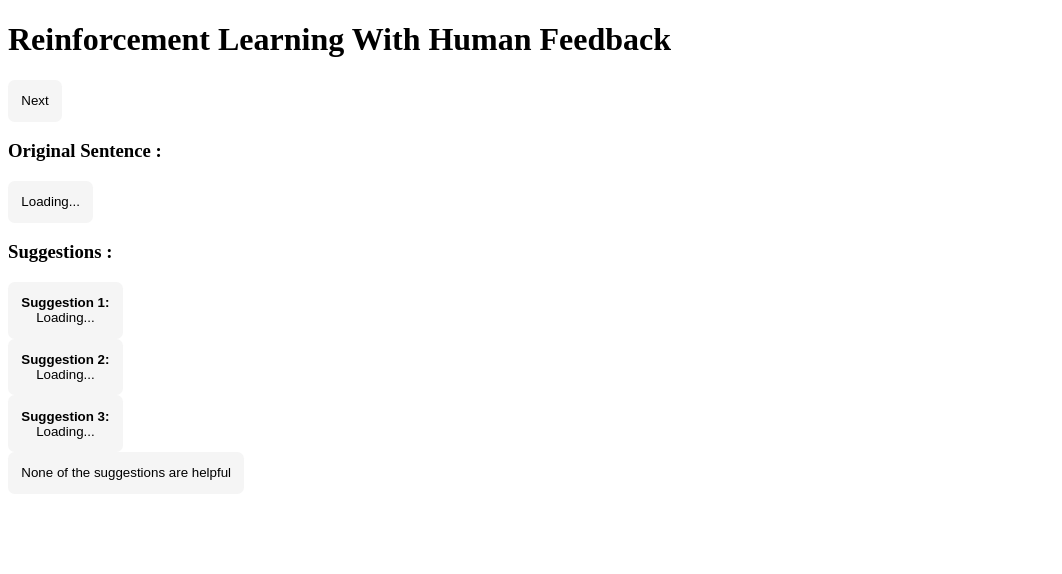
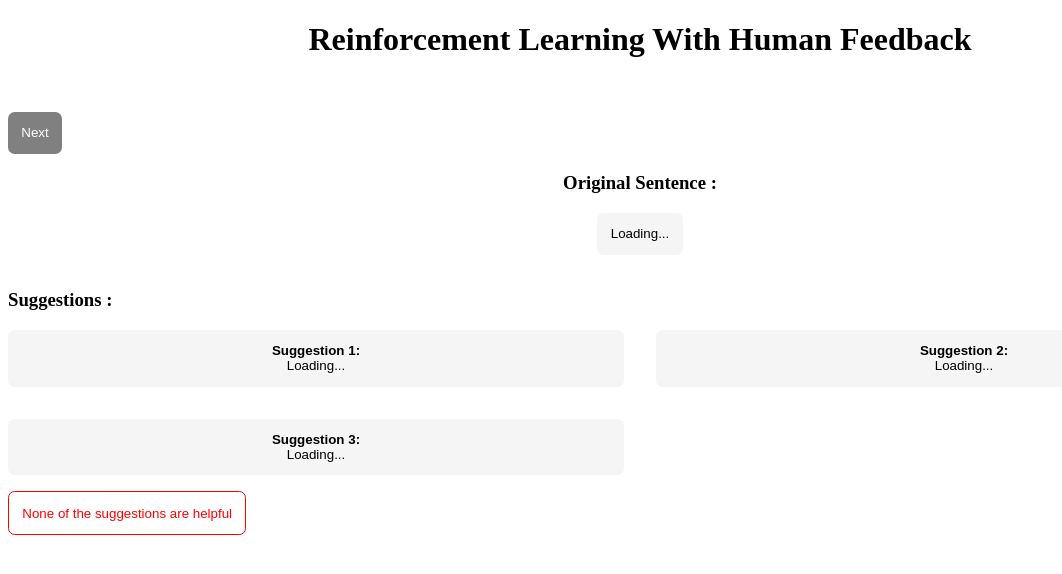
Before and after one commit to gla6-fp-team1/gaelic-project, a React (Create React App) app in the folder client/: page / in a window 1280 px wide. Shown: the top 574 px of the page, without its empty margins (0-1062 px from the left). Built offline with nearby package versions, Linux system fonts and the light colour scheme; no server answers.

Commit message:
Added class attributes to all components

```diff
--- a/client/src/pages/Home.js
+++ b/client/src/pages/Home.js
@@ -58,22 +58,26 @@ export function Home() {
 	return (
 		<div>
 			<header>
-				<h1>Reinforcement Learning With Human Feedback</h1>
+				<h1 className="center paddingBottom">
+					Reinforcement Learning With Human Feedback
+				</h1>
 			</header>
-			<main role="main">
+			<main role="main" className="flex">
 				<div>
 					<NextSentence setNextOriginalText={setNextOriginalText} />
 				</div>
-			<div>
-				<OriginalSentence text={randomText} />
-
-			</div>
-				<div><h3>Suggestions :</h3>{suggestions}</div>
+				<div className="center paddingBottom">
+					<OriginalSentence text={randomText} />
+				</div>
+				<div className="paddingBottom">
+					<h3>Suggestions :</h3>
+					<div className="grid">{suggestions}</div>
+				</div>
 				<div>
 					<NoneOfTheSuggestions setNextOriginalText={setNextOriginalText} />
 				</div>
 			</main>
-			</div>
+		</div>
 	);
 }
 
--- a/client/src/pages/NextSentence.js
+++ b/client/src/pages/NextSentence.js
@@ -1,12 +1,14 @@
 const NextSentence = (props) => {
 	return (
 		<div>
-            <button onClick={() => {
-                let randomNumber = Math.random()*1000;
-                props.setNextOriginalText(randomNumber);
-            }}>
+			<button
+				className="Next"
+				onClick={() => {
+					let randomNumber = Math.random() * 1000;
+					props.setNextOriginalText(randomNumber);
+				}}
+			>
 				Next
-
 			</button>
 		</div>
 	);
--- a/client/src/pages/NoneOfTheSuggestions.js
+++ b/client/src/pages/NoneOfTheSuggestions.js
@@ -2,6 +2,7 @@ const NoneOfTheSuggestions = (props) => {
 	return (
 		<div>
 			<button
+				className="NoneSuggestions"
 				onClick={() => {
 					let randomNumber = Math.random() * 1000;
 					props.setNextOriginalText(randomNumber);
--- a/client/src/pages/SuggestionSentence.js
+++ b/client/src/pages/SuggestionSentence.js
@@ -16,6 +16,7 @@ const innerText = diff(props.randomText, props.suggestionText);
 	return (
 		<div>
 			<button
+				className="displayBlock width"
 				onClick={() => {
 					let randomNumber = Math.random() * 1000;
 					props.setNextOriginalText(randomNumber);
```
